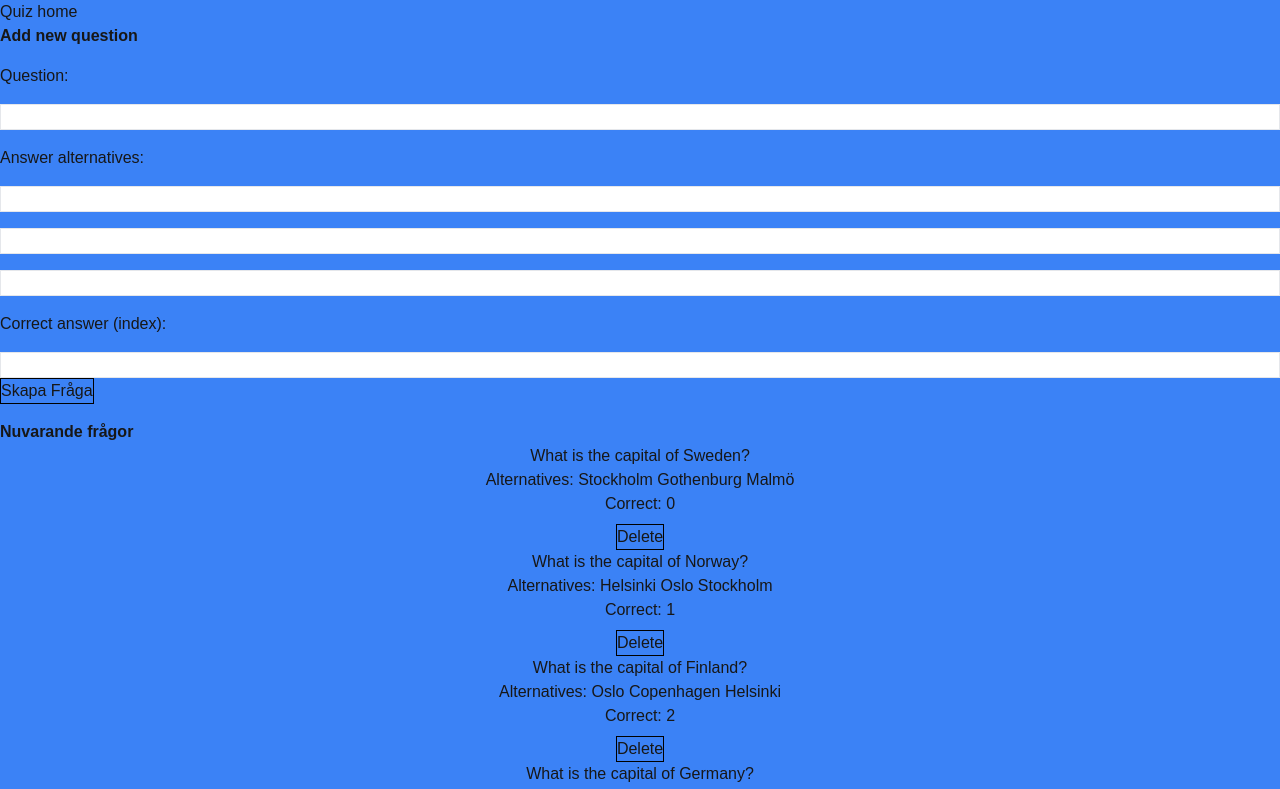
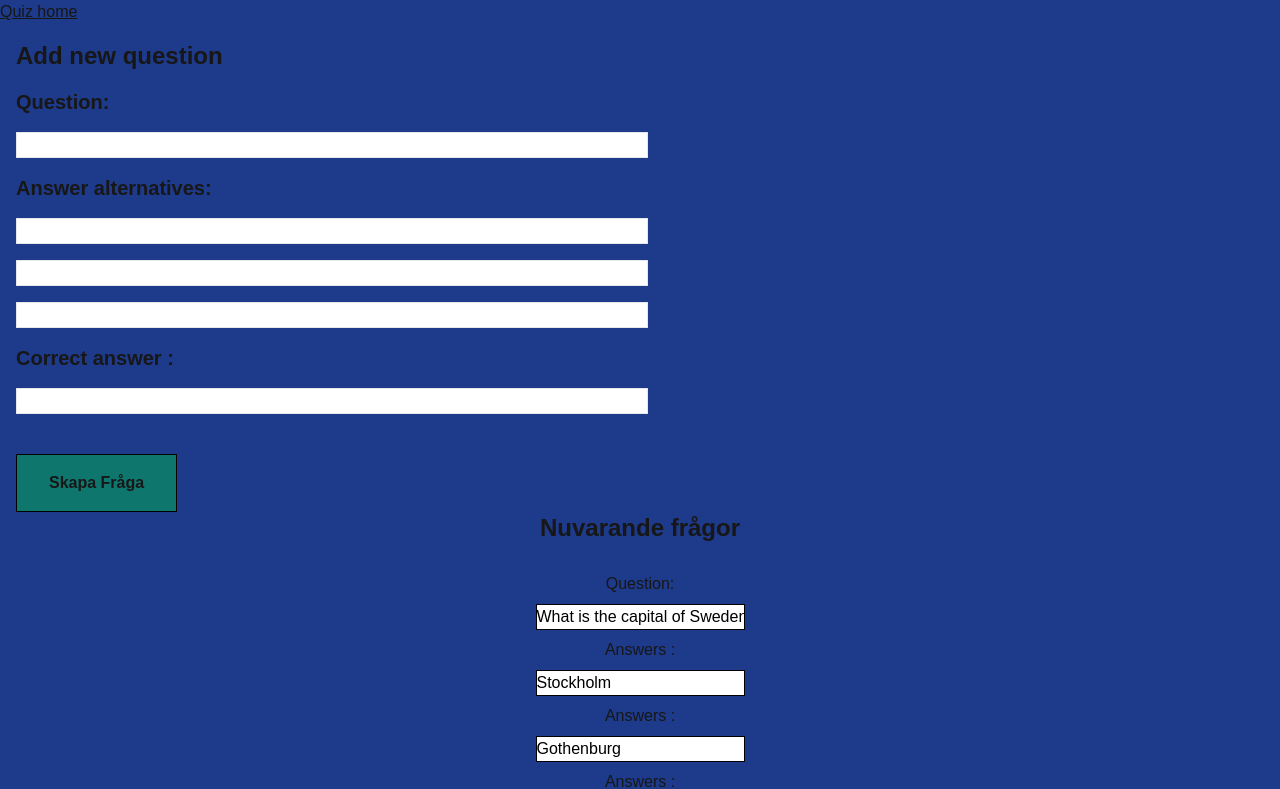
Before and after one commit to FabricioAcuna/quiz-group-task, a Next.js app: page /admin in a window 1280 px wide. Shown: the top 789 px of the page. Built offline with nearby package versions, Linux system fonts and the light colour scheme.

Commit message:
admin update

```diff
--- a/pages/admin.js
+++ b/pages/admin.js
@@ -28,64 +28,124 @@ export default function Admin() {
       setCorrectAnswer("");
     }
   }
+  function updateQuizText(text, index) {
+    const updatedQuestions = questions.map((question, i) => {
+      if (i === index) {
+        return {
+          ...question,
+          text: text,
+        };
+      }
+      return question;
+    });
+    setQuestions(updatedQuestions);
+  }
+  function updateAnswerAlternatives(index, value, altIndex) {
+    const updatedQuestions = questions.map((question, i) => {
+      if (i === index) {
+        const updatedAlts = [...question.alt];
+        updatedAlts[altIndex] = value;
+        return {
+          ...question,
+          alt: updatedAlts,
+        };
+      }
+      return question;
+    });
+    setQuestions(updatedQuestions);
+  }
+  function updateCorrectAnswer(index, value) {
+    const updatedQuestions = questions.map((question, i) => {
+      if (i === index) {
+        return {
+          ...question,
+          correct: parseInt(value),
+        };
+      }
+      return question;
+    });
+    setQuestions(updatedQuestions);
+  }
 
   function handleDeleteQuiz(index) {
     const updatedQuiz = questions.filter((_, i) => i !== index);
     setQuestions(updatedQuiz);
   }
 
-  function handleAnswerChange(index, value) {
-    const updatedAnswers = [...answerAlts];
-    updatedAnswers[index] = value;
-    setAnswerAlts(updatedAnswers);
-  }
-
   return (
-    <div className=" bg-blue-500 min-h-max">
-      <Link href={"/quiz"}>Quiz home</Link>
-      <div className="flex flex-col gap-4">
-        <h2 className="font-bold">Add new question</h2>
-        <label>Question:</label>
+    <div className=" bg-blue-900 min-h-max">
+      <Link className=" underline" href={"/quiz"}>
+        Quiz home
+      </Link>
+      <div className="flex flex-col gap-4 pl-4 pt-4">
+        <h2 className="font-bold text-2xl">Add new question</h2>
+        <label className="font-bold text-xl">Question:</label>
         <input
-          className="border text-black"
+          className="border text-black w-1/2"
           value={questionName}
           onChange={(e) => setQuestionName(e.target.value)}
         />
-        <label>Answer alternatives:</label>
+        <label className="font-bold text-xl">Answer alternatives:</label>
         {answerAlts.map((alt, index) => (
           <input
             key={index}
-            className="border text-black"
+            className="border text-black w-1/2"
             value={alt}
-            onChange={(e) => handleAnswerChange(index, e.target.value)}
+            onChange={(e) => {
+              const updatedAnswerAlts = [...answerAlts];
+              updatedAnswerAlts[index] = e.target.value;
+              setAnswerAlts(updatedAnswerAlts);
+            }}
           />
         ))}
-        <label>Correct answer (index):</label>
+        <label className="font-bold text-xl">Correct answer :</label>
         <input
-          className="border text-black"
+          className="border text-black w-1/2"
           value={correctAnswer}
           onChange={(e) => setCorrectAnswer(e.target.value)}
         />
       </div>
       <button
-        className="border border-solid border-black"
+        className="border border-solid border-black font-semibold bg-teal-700 px-8 py-4 mt-10 ml-4"
         onClick={handleAddQuestion}
       >
         Skapa Fråga
       </button>
 
-      <h2 className="font-bold mt-4">Nuvarande frågor</h2>
+      <h2 className="font-bold text-2xl text-center">Nuvarande frågor</h2>
       {questions.map((question, index) => (
-        <div className="text-center" key={index}>
-          <p>{question.text}</p>
-          <p>
-            Alternatives:{" "}
-            {Array.isArray(question.alt) &&
-              question.alt.map((alt, i) => <span key={i}>{alt} </span>)}
-          </p>
-          <p>Correct: {question.correct}</p>
+        <div className="text-center pt-5" key={index}>
+          <label className="flex justify-center p-2">Question:</label>
+          <input
+            className="border border-solid border-black text-black"
+            type="text"
+            value={question.text}
+            onChange={(e) => updateQuizText(e.target.value, index)}
+          />
+
+          {question.alt.map((alt, altIndex) => (
+            <div key={altIndex}>
+              <label className="flex justify-center p-2">Answers :</label>
+              <input
+                className="border border-solid border-black text-black"
+                type="text"
+                value={alt}
+                onChange={(e) =>
+                  updateAnswerAlternatives(index, e.target.value, altIndex)
+                }
+              />
+            </div>
+          ))}
+          <label className="flex justify-center p-2">Correct Answer:</label>
+          <input
+            className="border border-solid border-black text-black"
+            type="number"
+            value={question.correct}
+            onChange={(e) => updateCorrectAnswer(index, e.target.value)}
+          />
+          <p className="p-2">Correct: {question.correct}</p>
           <button
-            className="mt-2 border border-solid border-black"
+            className="mt-2 border border-solid border-black font-semibold bg-red-600"
             onClick={() => handleDeleteQuiz(index)}
           >
             Delete
```
